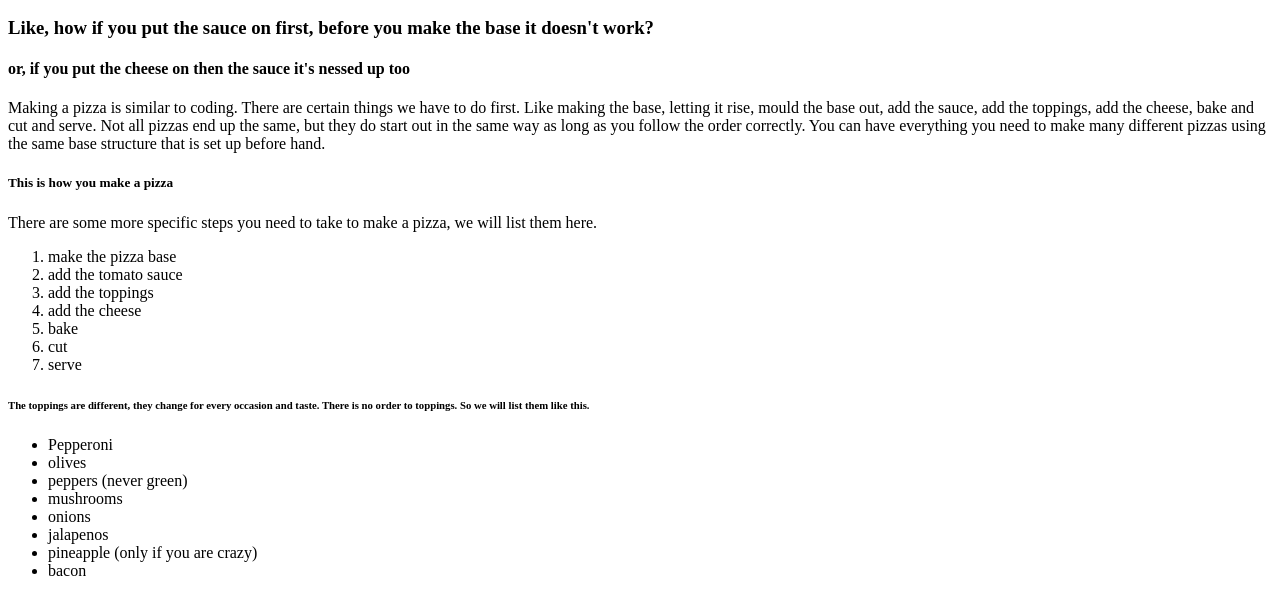
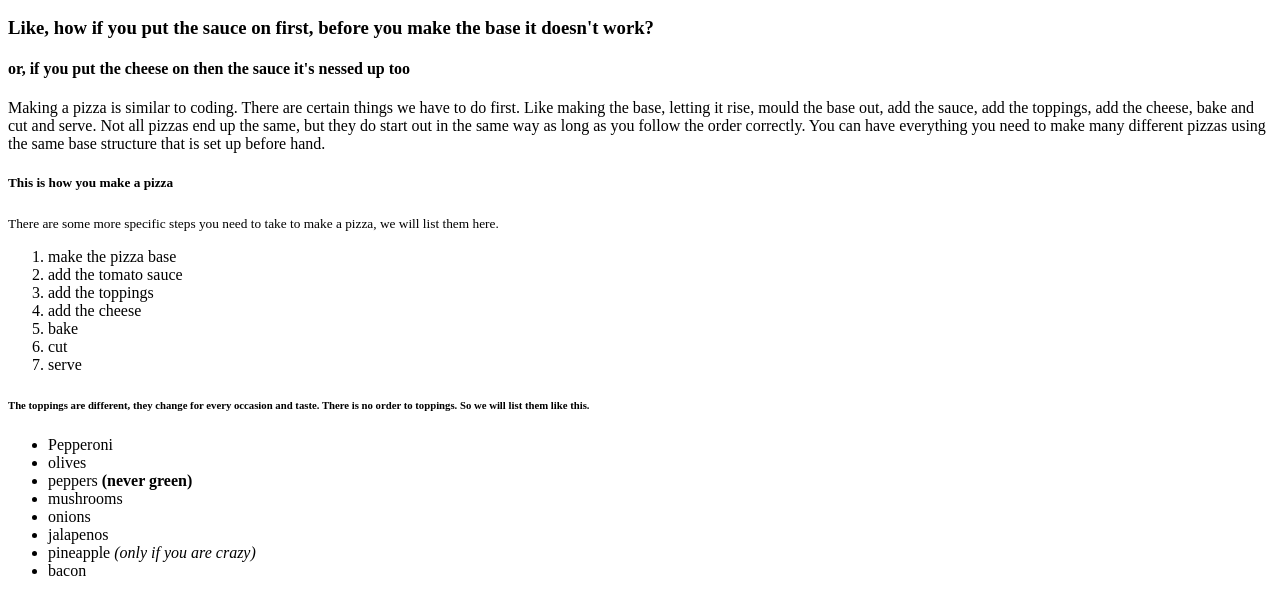
Before and after one commit to JoelRichardss/HTML-CSS-1, a plain HTML site: page index.html in a window 1280 px wide. Shown: the part 110-724 px from the top of the page. Drawn offline with Linux system fonts and the light colour scheme.

Commit message:
add elements

```diff
--- a/index.html
+++ b/index.html
@@ -18,7 +18,7 @@
      many different pizzas using the same base structure that is set up before hand. </p>
 
      <h5>This is how you make a pizza</h5>
-     <p>There are some more specific steps you need to take to make a pizza, we will list them here.</p>
+     <p><small>There are some more specific steps you need to take to make a pizza, we will list them here.</small></p>
 
      <ol>
         <li> make the pizza base</li>
@@ -35,11 +35,11 @@
          <ul>
             <li>Pepperoni</li>
             <li>olives</li>
-            <li>peppers (never green)</li>
+            <li>peppers <strong>(never green)</strong></li>
             <li>mushrooms</li>
             <li>onions</li>
             <li>jalapenos</li>
-            <li>pineapple (only if you are crazy)</li>
+            <li>pineapple <em>(only if you are crazy)</em></li>
             <li>bacon</li>
          </ul>
 </body>
```
